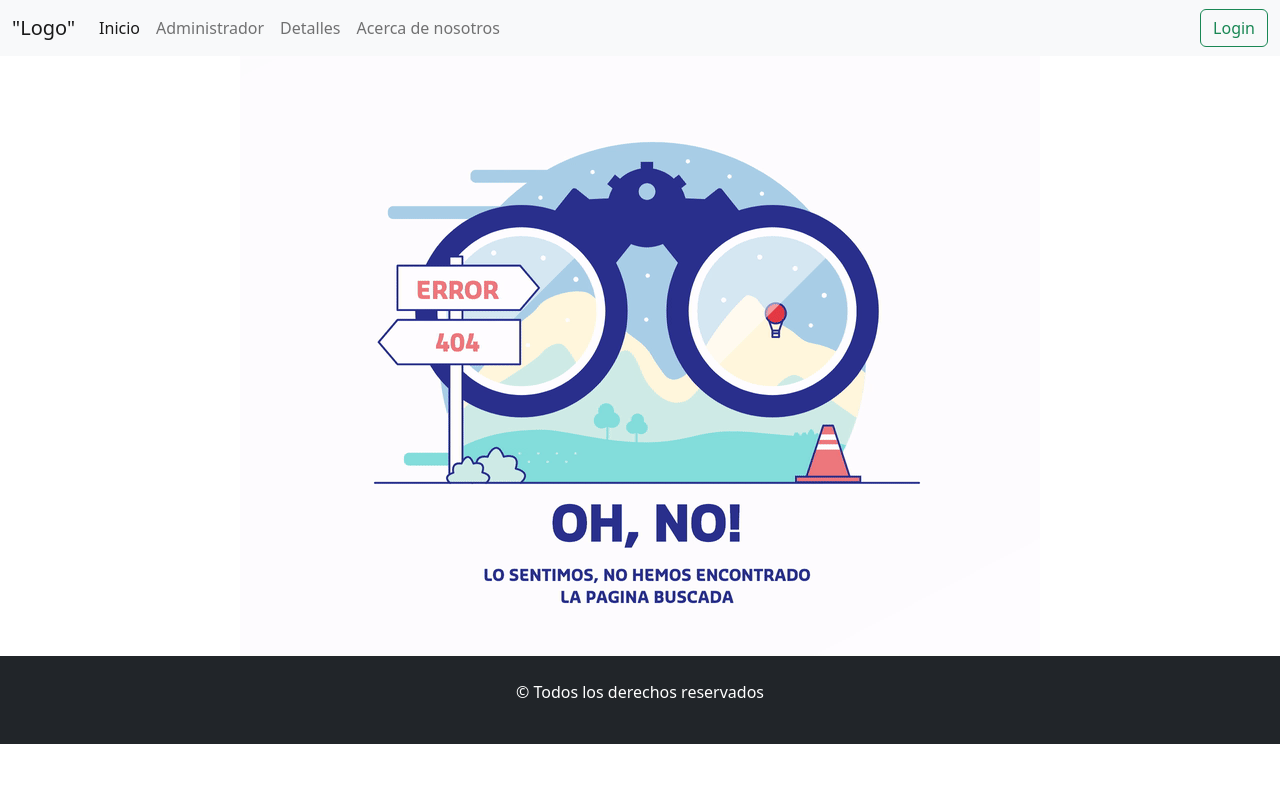
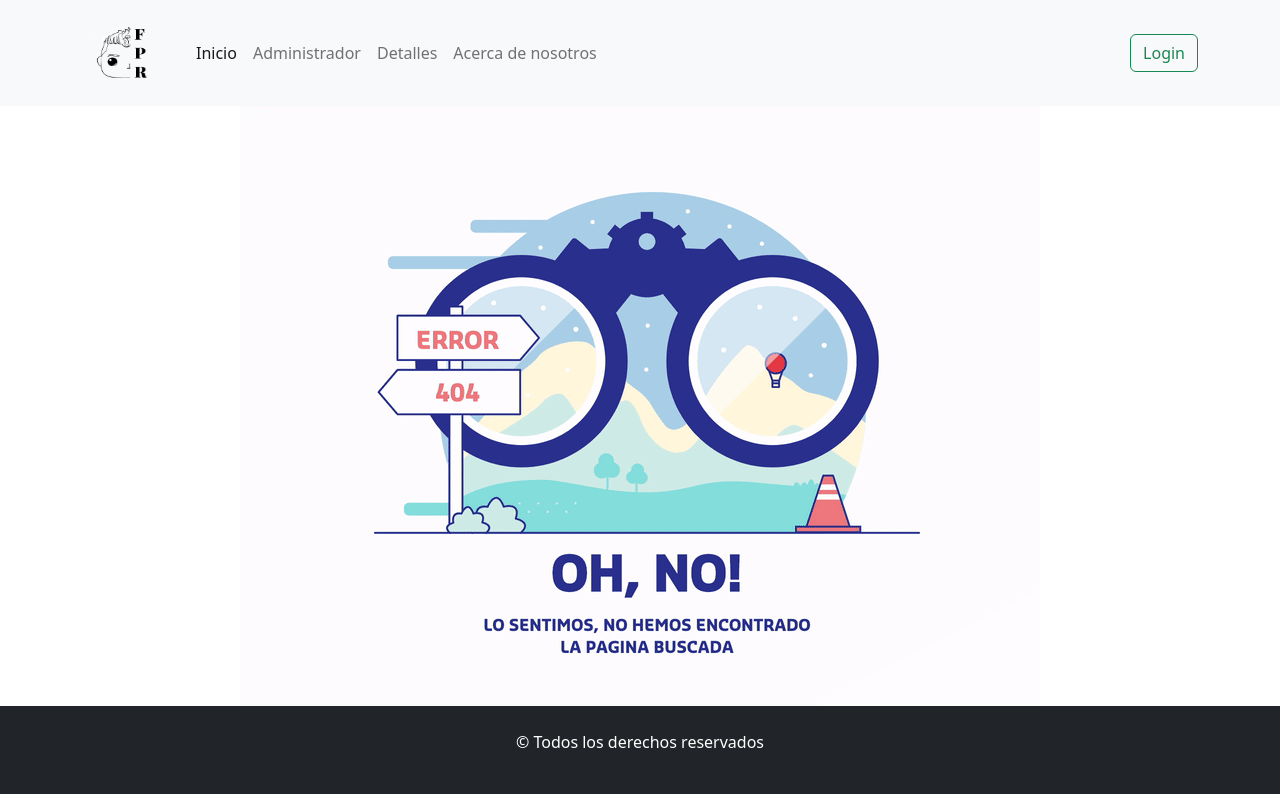
Before and after one commit to jlgm-juss/FunckoPages, a plain HTML site: page page/error404.html in a window 1280 px wide. Drawn offline with nearby package versions, Linux system fonts and the light colour scheme; some packages are replaced by stand-ins of ours; files that its build step writes are made by us from their sources; a script that the page names is missing.

Commit message:
agregue el logo al navbar en todas las paginas

```diff
--- a/CSS/style.css
+++ b/CSS/style.css
@@ -1,6 +1,11 @@
 .cardSize {
   margin: 5px;
   width: 300px;
+}
+
+.logoNavbar{
+  width: 90px;
+  height: 80px;
 }
 
 @media all and (max-width: 767px) {
--- a/page/error404.html
+++ b/page/error404.html
@@ -19,14 +19,14 @@
       href="https://cdn.jsdelivr.net/npm/bootstrap-icons@1.9.1/font/bootstrap-icons.css"
     />
     <script src="//cdn.jsdelivr.net/npm/sweetalert2@11"></script>
-    <link rel="stylesheet" href="css/style.css" />
+    <link rel="stylesheet" href="../CSS/style.css" />
     <title>Funko Productos</title>
   </head>
   <body>
     <header class="bg-light">
-      <nav class="navbar navbar-expand-lg bg-light">
+      <nav class="navbar navbar-expand-lg bg-light container">
         <div class="container-fluid">
-          <a class="navbar-brand" href="../index.html">"Logo"</a>
+          <a class="navbar-brand" href="../index.html"><img src="../img/logos/logo2.png" class="logoNavbar" alt="Logo de Empresa"></a>
           <button class="navbar-toggler" type="button" data-bs-toggle="collapse" data-bs-target="#navbarSupportedContent" aria-controls="navbarSupportedContent" aria-expanded="false" aria-label="Toggle navigation">
             <span class="navbar-toggler-icon"></span>
           </button>
```
Also changed, not shown: index.html (+1 -1 lines), page/acercadeNosotros.html (+3 -3 lines), page/administrador.html (+2 -2 lines), page/detalle.html (+1 -1 lines), img/logos/MOVIES-1-1024x576.png (added), img/logos/fondotransparente.png (added), img/logos/logo2.png (added).
